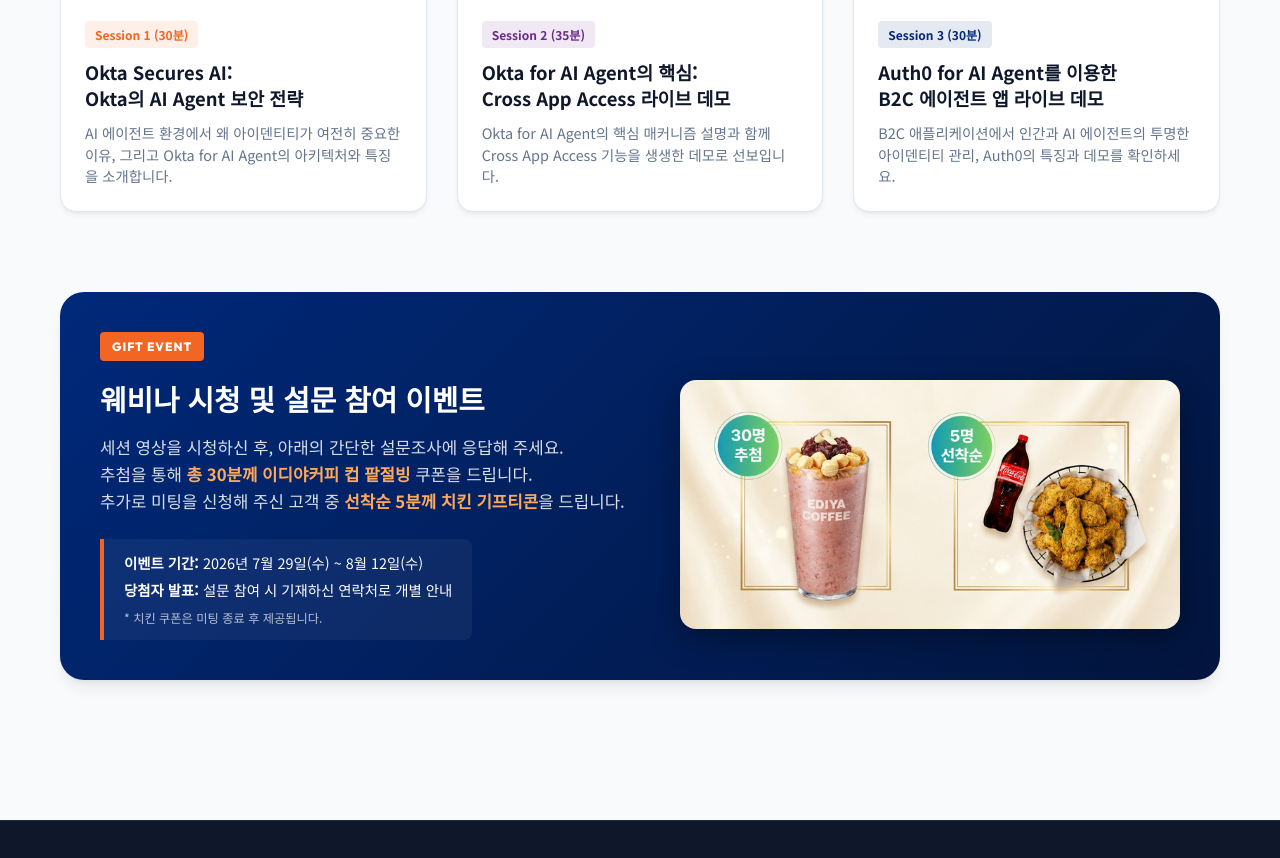
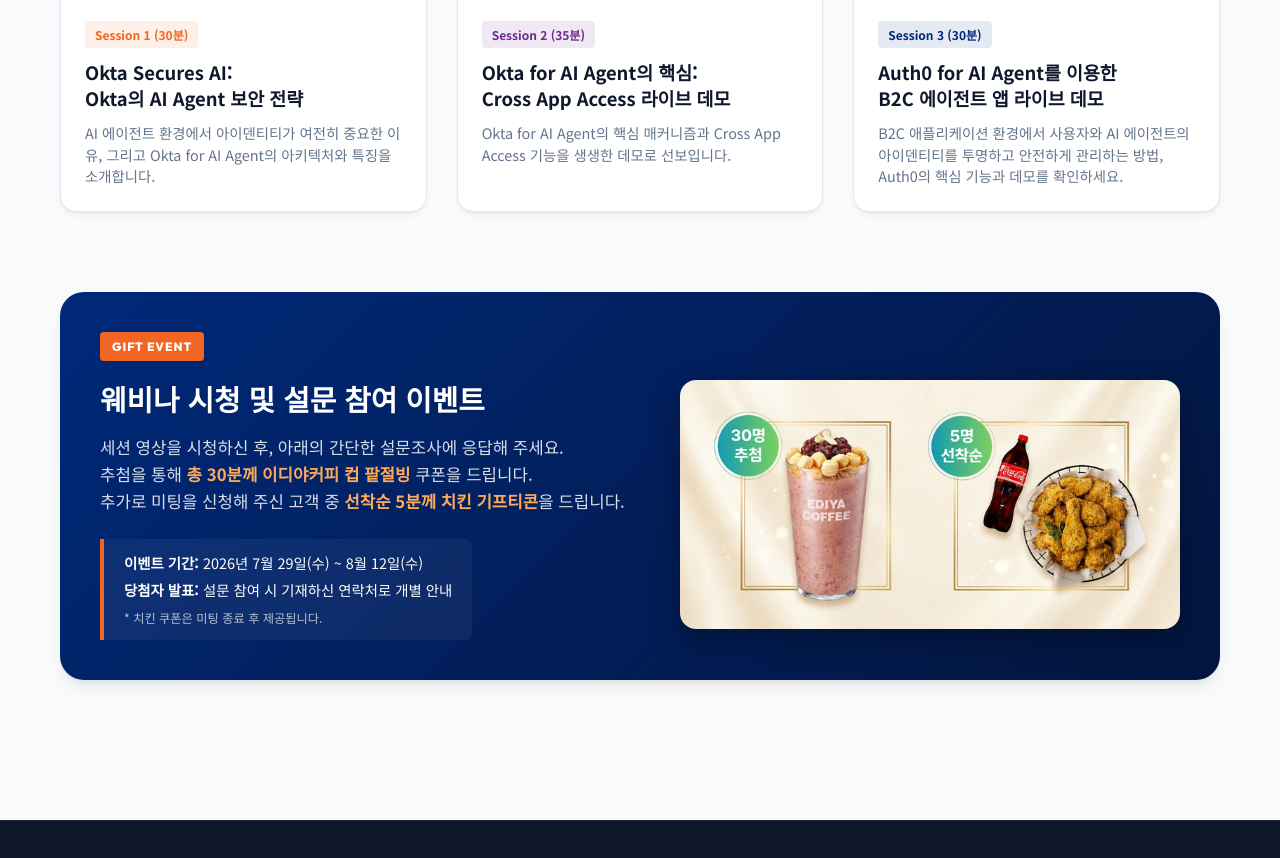
Before and after one commit to jdinmysoul-boop/okta-ai-for-agent-event, a plain HTML site: page index.html in a window 1280 px wide. Shown: the part 1123-1981 px from the top of the page. Drawn offline with Linux system fonts and the light colour scheme; a web font is replaced by a local one.

Commit message:
문구 수정 2차

```diff
--- a/index.html
+++ b/index.html
@@ -80,7 +80,7 @@
                     <div class="video-info">
                         <span class="session-badge">Session 1 (30분)</span>
                         <h3 class="video-title"> Okta Secures AI:<br> Okta의 AI Agent 보안 전략</h3>
-                        <p class="video-desc">AI 에이전트 환경에서 왜 아이덴티티가 여전히 중요한 이유, 그리고 Okta for AI Agent의 아키텍처와 특징을 소개합니다.
+                        <p class="video-desc">AI 에이전트 환경에서 아이덴티티가 여전히 중요한 이유, 그리고 Okta for AI Agent의 아키텍처와 특징을 소개합니다.
                         </p>
                     </div>
                 </div>
@@ -102,7 +102,7 @@
                     <div class="video-info">
                         <span class="session-badge font-orange">Session 2 (35분)</span>
                         <h3 class="video-title">Okta for AI Agent의 핵심:<br> Cross App Access 라이브 데모</h3>
-                        <p class="video-desc">Okta for AI Agent의 핵심 매커니즘 설명과 함께 Cross App Access 기능을 생생한 데모로 선보입니다.</p>
+                        <p class="video-desc">Okta for AI Agent의 핵심 매커니즘과 Cross App Access 기능을 생생한 데모로 선보입니다.</p>
                     </div>
                 </div>
 
@@ -123,8 +123,8 @@
                     <div class="video-info">
                         <span class="session-badge font-blue">Session 3 (30분)</span>
                         <h3 class="video-title"> Auth0 for AI Agent를 이용한<br>B2C 에이전트 앱 라이브 데모</h3>
-                        <p class="video-desc">B2C 애플리케이션에서 인간과 AI 에이전트의 투명한 아이덴티티 관리, Auth0의 특징과 데모를 확인하세요.
-                        </p>
+                        <p class="video-desc">B2C 애플리케이션 환경에서 사용자와 AI 에이전트의 아이덴티티를 투명하고 안전하게 관리하는 방법, Auth0의 핵심 기능과 데모를
+                            확인하세요.</p>
                     </div>
                 </div>
             </div>
@@ -336,7 +336,8 @@
                 <div class="modal-header-section">
                     <h3>최초 시청자 정보 등록</h3>
                     <p>등록되지 않은 이메일입니다. 최초 1회 정보 등록 완료 시 즉시 시청이 가능합니다.</p>
-                    <p style="color: #f26522; font-weight: 600; font-size: 0.88rem; margin-top: 6px;">* 회사 이메일 계정으로 신청하시면 기프티콘 당첨 확률이 높아집니다.</p>
+                    <p style="color: #f26522; font-weight: 600; font-size: 0.88rem; margin-top: 6px;">* 회사 이메일 계정으로
+                        신청하시면 기프티콘 당첨 확률이 높아집니다.</p>
                 </div>
 
                 <form id="info-submit-form" class="modal-form">
```
